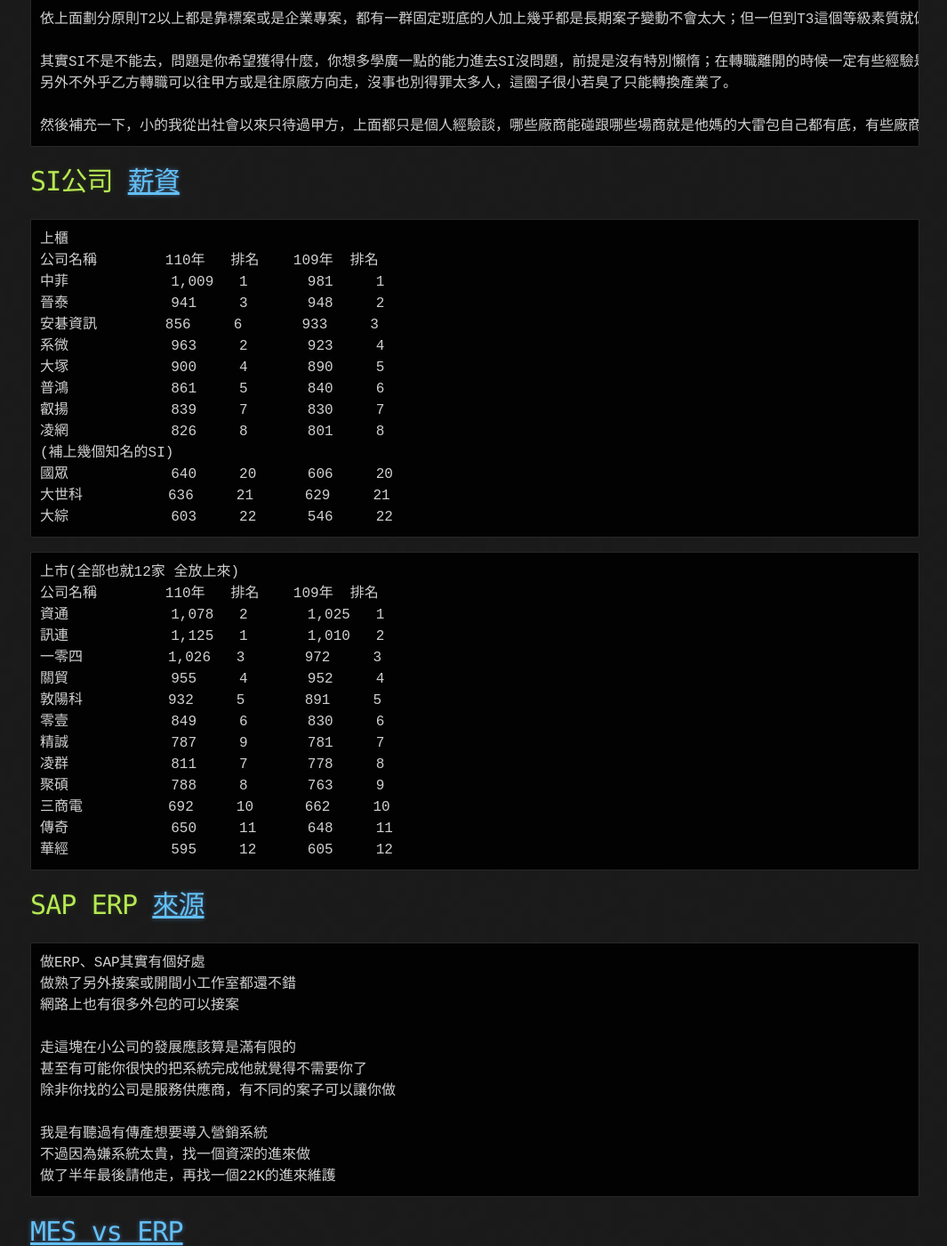
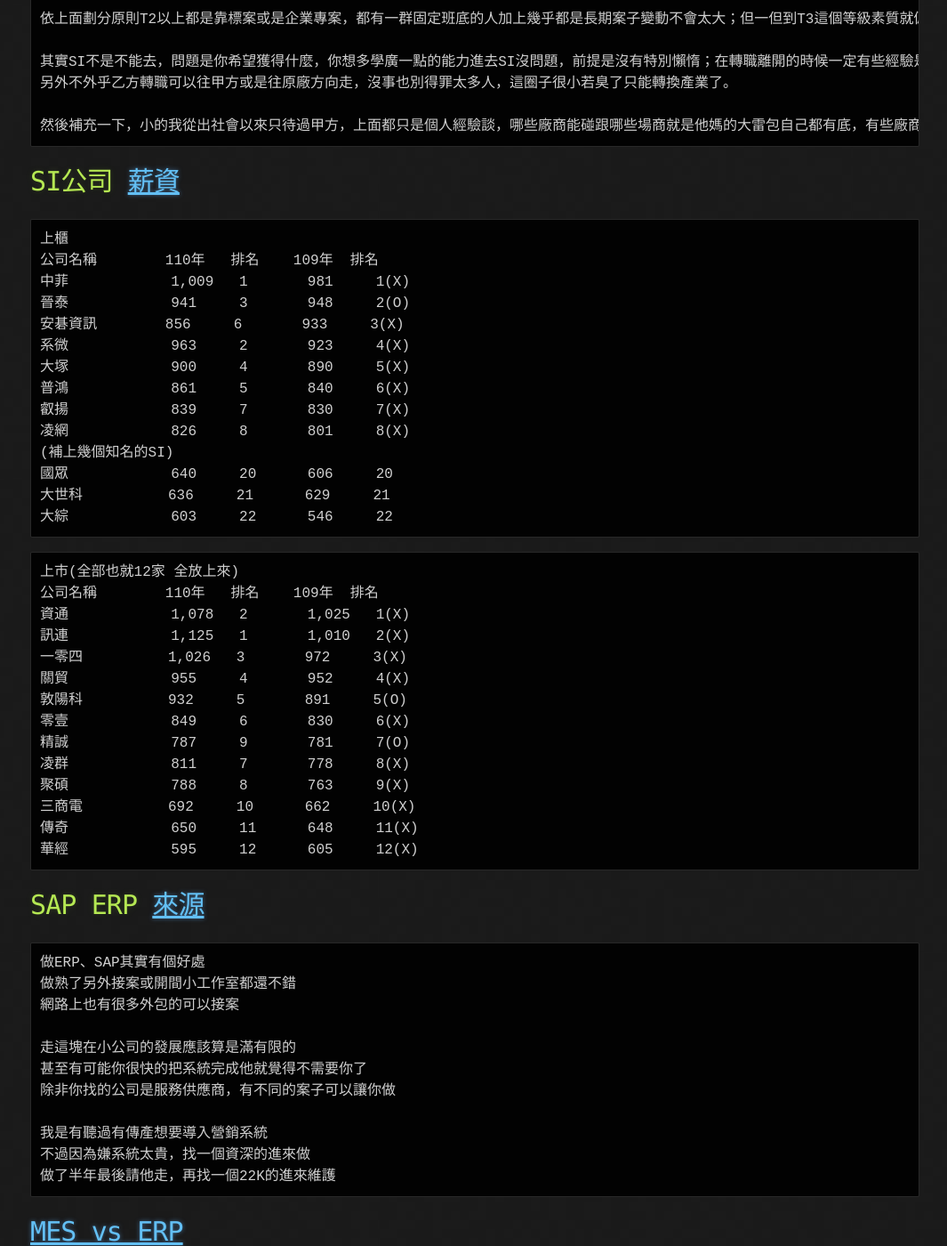
Before and after one commit to lepg5487/Stock_God, a Jekyll site: the page built from job.md, in a window 1280 px wide and 1400 px high, scrolled down 1590 px. Shown: the whole window at 89% size, without its empty margins (106-1171 px from the left). Built offline with Jekyll 4.4.1, drawn with Linux system fonts in a browser that asks for light colours; our own code applies the rules of GitHub Pages for plain Markdown files.

Commit message:
Update job.md

````diff
--- a/job.md
+++ b/job.md
@@ -69,14 +69,14 @@
 ```
 上櫃
 公司名稱        110年   排名    109年  排名
-中菲            1,009   1       981     1
-晉泰            941     3       948     2
-安碁資訊        856     6       933     3
-系微            963     2       923     4
-大塚            900     4       890     5
-普鴻            861     5       840     6
-叡揚            839     7       830     7
-凌網            826     8       801     8
+中菲            1,009   1       981     1(X)
+晉泰            941     3       948     2(O)
+安碁資訊        856     6       933     3(X)
+系微            963     2       923     4(X)
+大塚            900     4       890     5(X)
+普鴻            861     5       840     6(X)
+叡揚            839     7       830     7(X)
+凌網            826     8       801     8(X)
 (補上幾個知名的SI)
 國眾            640     20      606     20
 大世科          636     21      629     21
@@ -85,18 +85,18 @@
 ```
 上市(全部也就12家 全放上來)
 公司名稱        110年   排名    109年  排名
-資通            1,078   2       1,025   1
-訊連            1,125   1       1,010   2
-一零四          1,026   3       972     3
-關貿            955     4       952     4
-敦陽科          932     5       891     5
-零壹            849     6       830     6
-精誠            787     9       781     7
-凌群            811     7       778     8
-聚碩            788     8       763     9
-三商電          692     10      662     10
-傳奇            650     11      648     11
-華經            595     12      605     12
+資通            1,078   2       1,025   1(X)
+訊連            1,125   1       1,010   2(X)
+一零四          1,026   3       972     3(X)
+關貿            955     4       952     4(X)
+敦陽科          932     5       891     5(O)
+零壹            849     6       830     6(X)
+精誠            787     9       781     7(O)
+凌群            811     7       778     8(X)
+聚碩            788     8       763     9(X)
+三商電          692     10      662     10(X)
+傳奇            650     11      648     11(X)
+華經            595     12      605     12(X)
 ```
 
 # SAP ERP [來源](https://www.dcard.tw/f/job/p/233111844)
````
